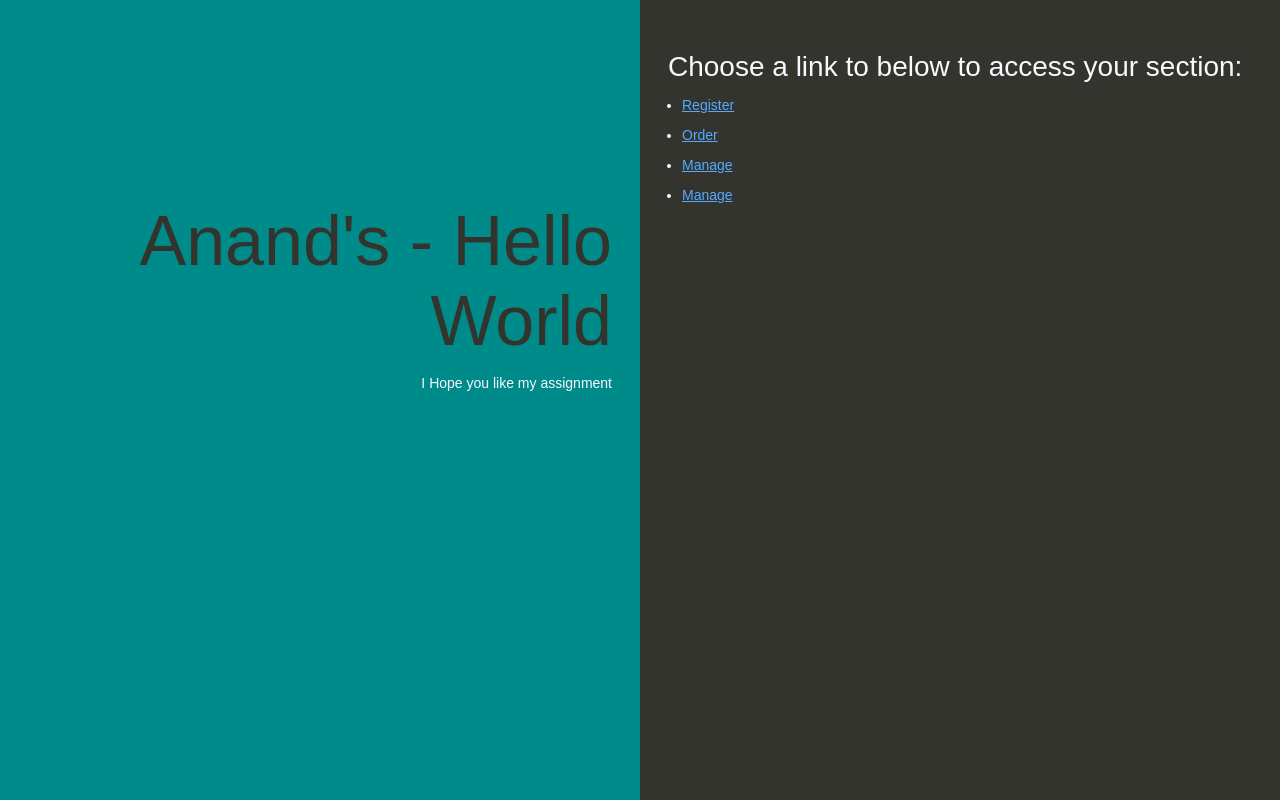
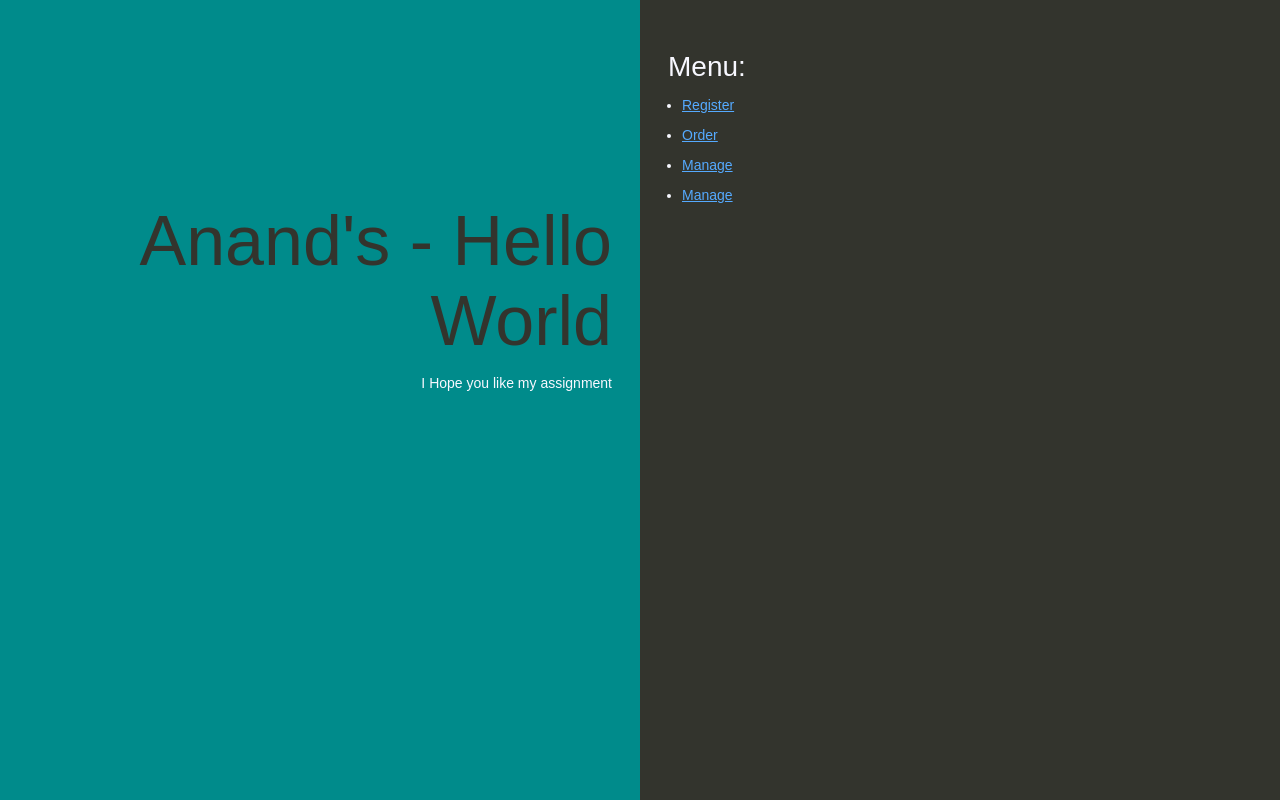
Before and after one commit to ARanchod/HelloWorld, a website: page index.html in a window 1280 px wide. Drawn offline with Linux system fonts and the light colour scheme.

Commit message:
Updates to menu

```diff
--- a/index.html
+++ b/index.html
@@ -78,7 +78,7 @@
       <p>I Hope you like my assignment</p>
     </div>
     <div class="linksColumn">
-      <h2>Choose a link to below to access your section:</h2>
+      <h2>Menu:</h2>
       <ul>
         <li><a href="https://c2abg234.caspio.com/dp/e3568000def1f48a035f4b72937c">Register</a></li>
         <li><a href="http://docs.aws.amazon.com/elasticbeanstalk/latest/dg/concepts.html">Order</a></li>
```
